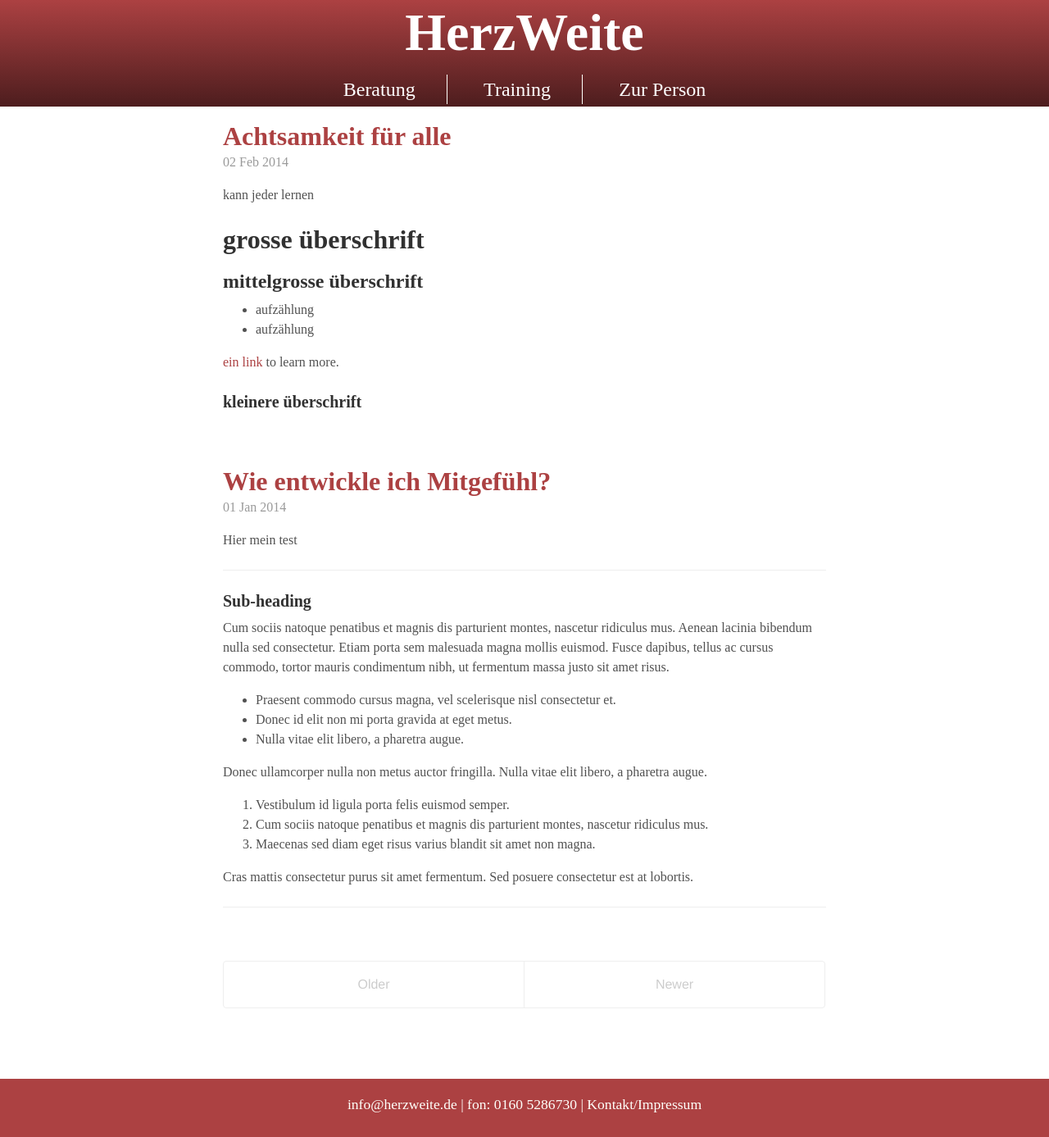
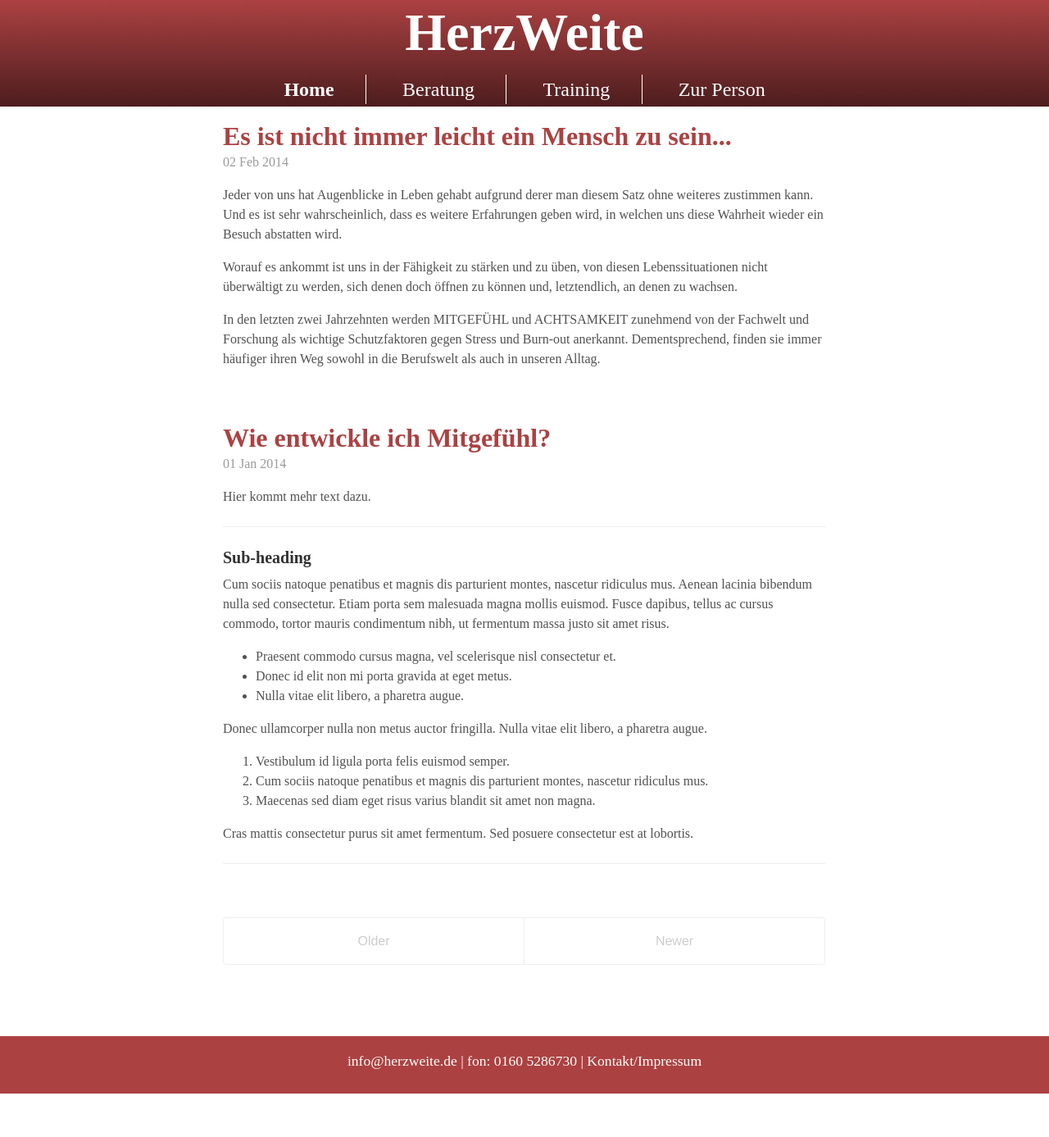
Before and after one commit to herzweite/herzweite.github.io, a Jekyll site: the page built from index.html, in a window 1280 px wide. Shown: the whole page at 82% size. Built offline with Jekyll 4.4.1, drawn with Linux system fonts in a browser that asks for light colours; Markdown is read by kramdown in place of the engine named in the settings; the list of posts is cut into pages by our own code; comment, search, counter and statistics services are not loaded; after the commit the page ends 1334 px from its top, so only the background shows below that.

Commit message:
added text for home page

```diff
--- a/_includes/top-nav.html
+++ b/_includes/top-nav.html
@@ -6,6 +6,9 @@
   </div>
 
     <ul class="sidebar-nav">
+      <li class="sidebar-nav-item{% if page.title == "Home" %} active{% endif %}">
+        <a href="/">Home</a>
+      </li>
       {% assign pages_list = site.pages %}
       {% for node in pages_list %}
         {% if node.title != null %}
--- a/_posts/2014-1-1-Wie-entwickle-ich-Mitgefuehl.md
+++ b/_posts/2014-1-1-Wie-entwickle-ich-Mitgefuehl.md
@@ -3,7 +3,7 @@ layout: post
 title: Wie entwickle ich Mitgefühl?
 ---
 
-Hier mein test
+Hier kommt mehr text dazu.
 
 -----
 
--- a/_posts/2014-2-2-Achsamkeit-fuer-alle.md
+++ /dev/null
@@ -1,18 +0,0 @@
----
-layout: post
-title: Achtsamkeit für alle
----
-
-kann jeder lernen
-
-# grosse überschrift
-
-
-## mittelgrosse überschrift
-
-* aufzählung
-* aufzählung
-
-[ein link](http://kralj.de) to learn more.
-
-### kleinere überschrift
--- /dev/null
+++ b/_posts/2014-2-2-Home-Text.md
@@ -0,0 +1,11 @@
+---
+layout: post
+title: Es ist nicht immer leicht ein Mensch zu sein...
+---
+
+Jeder von uns hat Augenblicke in Leben gehabt aufgrund derer man diesem Satz ohne weiteres zustimmen kann.
+Und es ist sehr wahrscheinlich, dass es weitere Erfahrungen geben wird, in welchen uns diese Wahrheit wieder ein Besuch abstatten wird.
+
+Worauf es ankommt ist uns in der Fähigkeit zu stärken und zu üben, von diesen Lebenssituationen nicht überwältigt zu werden, sich denen doch öffnen zu können und, letztendlich, an denen zu wachsen.
+
+In den letzten zwei Jahrzehnten werden MITGEFÜHL und ACHTSAMKEIT zunehmend von der Fachwelt und Forschung als wichtige Schutzfaktoren gegen Stress und Burn-out anerkannt. Dementsprechend, finden sie immer häufiger ihren Weg sowohl in die Berufswelt als auch in unseren Alltag.
```
Also changed, not shown: 10 other files.
